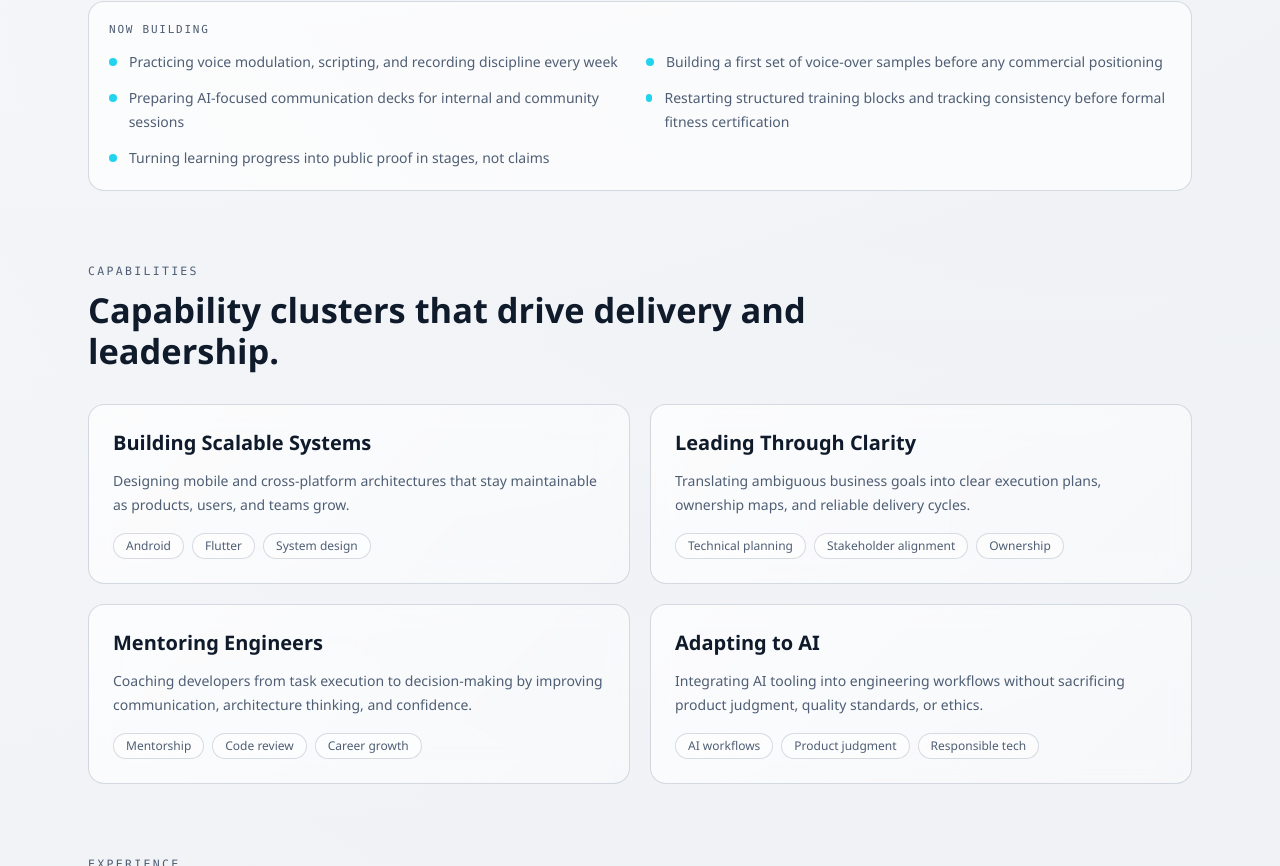
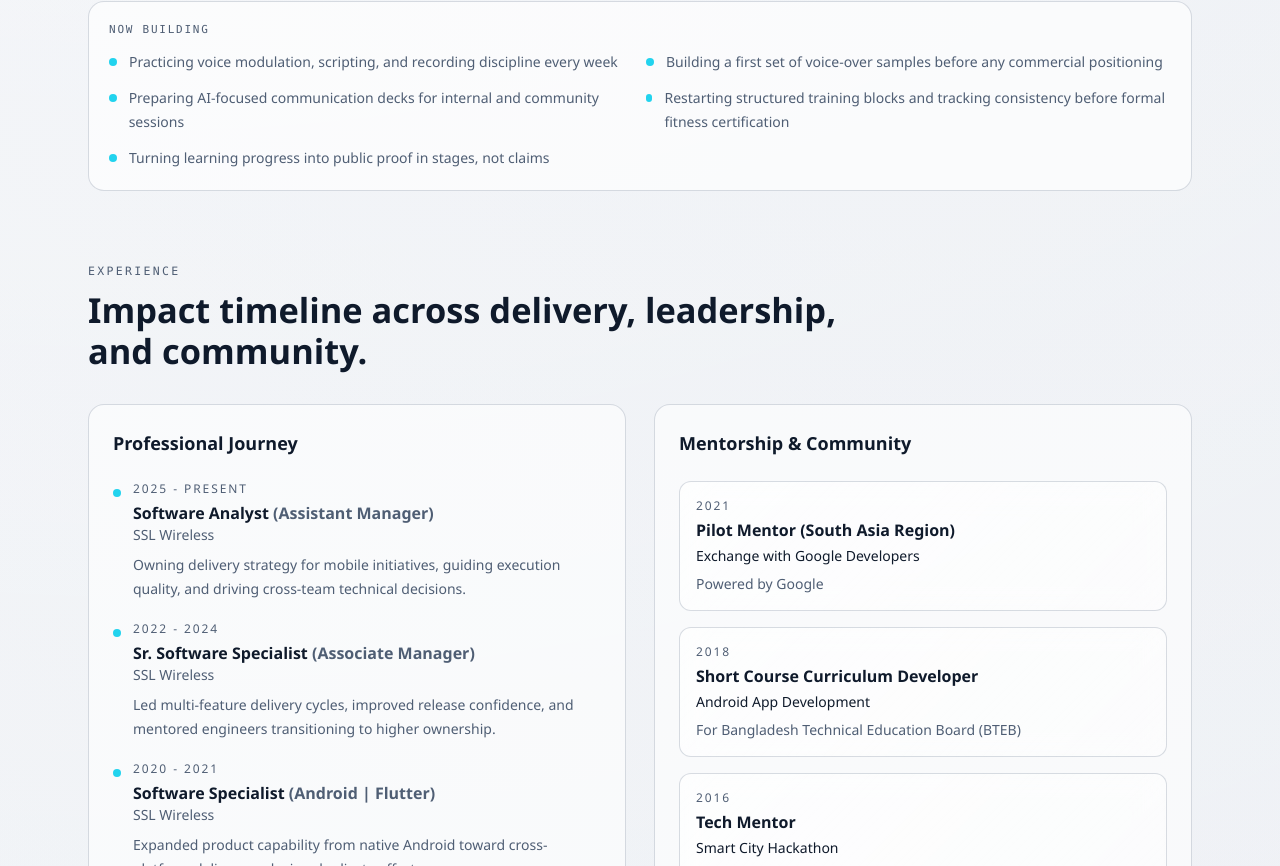
Before and after one commit to TouhidSwapon/portfoliobycodex, a Next.js app: page / in a window 1280 px wide. Shown: the part 1654-2520 px from the top of the page. Built offline with nearby package versions, Linux system fonts and the light colour scheme.

Commit message:
chore: remove capabilities section from portfolio

```diff
--- a/app/page.tsx
+++ b/app/page.tsx
@@ -1,5 +1,4 @@
 import { AssistantOrb } from "@/components/assistant-orb";
-import { CapabilitiesSection } from "@/components/capabilities";
 import { ContactSection } from "@/components/contact";
 import { ExperienceSection } from "@/components/experience";
 import { FitnessSection } from "@/components/fitness";
@@ -17,7 +16,6 @@ export default function HomePage() {
       <SiteNav />
       <Hero />
       <IdentitySegmentsSection />
-      <CapabilitiesSection />
       <ExperienceSection />
       <LegacyHighlightsSection />
       <ProjectsSection />
--- a/components/capabilities.tsx
+++ /dev/null
@@ -1,32 +0,0 @@
-import { capabilities } from "@/data/profile";
-import { Reveal } from "./reveal";
-
-export function CapabilitiesSection() {
-  return (
-    <section id="capabilities" className="section-wrap">
-      <Reveal>
-        <p className="section-kicker">Capabilities</p>
-        <h2 className="section-title">Capability clusters that drive delivery and leadership.</h2>
-      </Reveal>
-
-      <div className="mt-8 grid gap-5 md:grid-cols-2">
-        {capabilities.map((capability, index) => (
-          <Reveal key={capability.title} delay={index * 0.06} className="glass-card rounded-2xl p-6">
-            <h3 className="text-xl font-semibold">{capability.title}</h3>
-            <p className="mt-3 text-sm leading-6 text-[color:var(--muted)]">{capability.description}</p>
-            <div className="mt-4 flex flex-wrap gap-2">
-              {capability.tags.map((tag) => (
-                <span
-                  key={tag}
-                  className="rounded-full border border-[color:var(--edge)] bg-white/50 px-3 py-1 text-xs text-[color:var(--muted)] dark:bg-slate-900/40"
-                >
-                  {tag}
-                </span>
-              ))}
-            </div>
-          </Reveal>
-        ))}
-      </div>
-    </section>
-  );
-}
--- a/components/site-nav.tsx
+++ b/components/site-nav.tsx
@@ -2,7 +2,6 @@ import { ThemeToggle } from "./theme-toggle";
 
 const navItems = [
   { label: "Identity", href: "#identity" },
-  { label: "Capabilities", href: "#capabilities" },
   { label: "Experience", href: "#experience" },
   { label: "Highlights", href: "#highlights" },
   { label: "Projects", href: "#projects" },
--- a/data/profile.ts
+++ b/data/profile.ts
@@ -20,33 +20,6 @@ export const profile = {
     youtube: "https://www.youtube.com/@touhidswapon"
   }
 };
-
-export const capabilities = [
-  {
-    title: "Building Scalable Systems",
-    description:
-      "Designing mobile and cross-platform architectures that stay maintainable as products, users, and teams grow.",
-    tags: ["Android", "Flutter", "System design"]
-  },
-  {
-    title: "Leading Through Clarity",
-    description:
-      "Translating ambiguous business goals into clear execution plans, ownership maps, and reliable delivery cycles.",
-    tags: ["Technical planning", "Stakeholder alignment", "Ownership"]
-  },
-  {
-    title: "Mentoring Engineers",
-    description:
-      "Coaching developers from task execution to decision-making by improving communication, architecture thinking, and confidence.",
-    tags: ["Mentorship", "Code review", "Career growth"]
-  },
-  {
-    title: "Adapting to AI",
-    description:
-      "Integrating AI tooling into engineering workflows without sacrificing product judgment, quality standards, or ethics.",
-    tags: ["AI workflows", "Product judgment", "Responsible tech"]
-  }
-];
 
 export const experiences = [
   {
```
